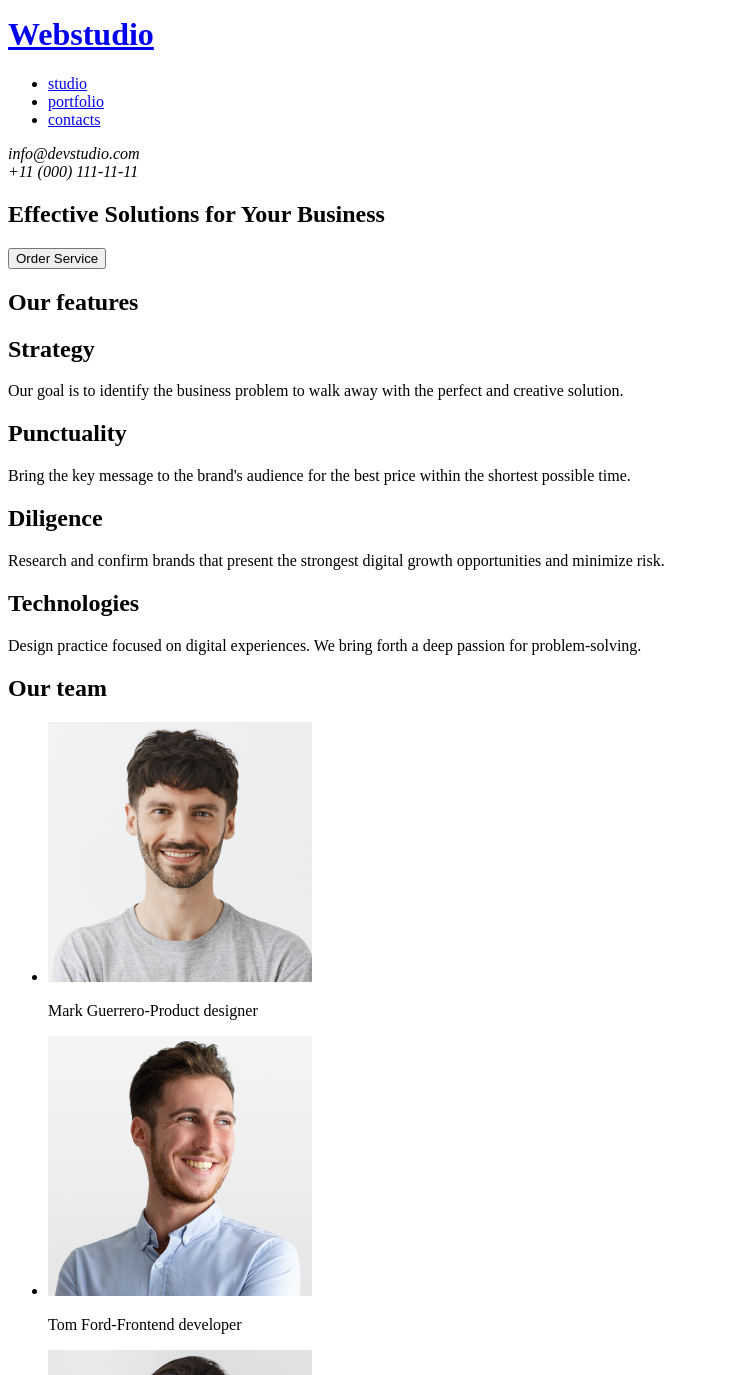
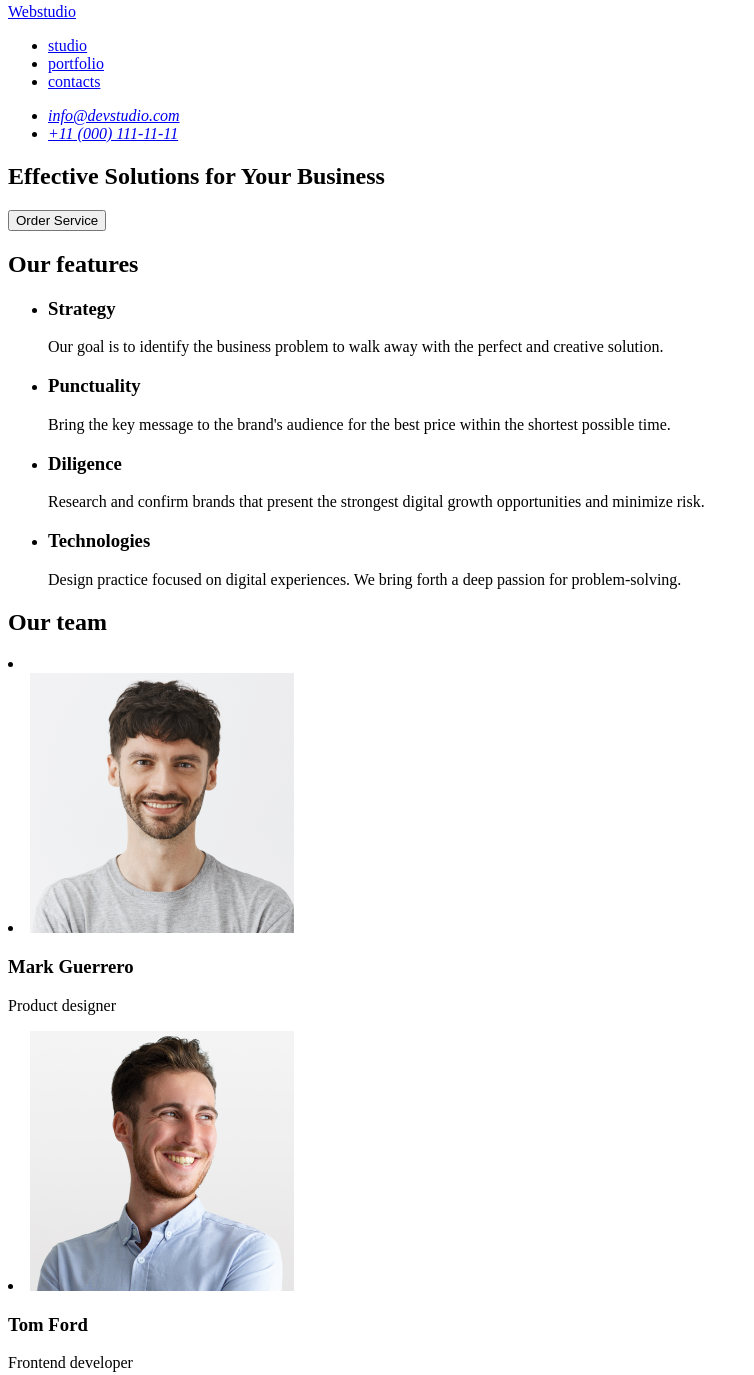
Before and after one commit to odabas-yaren/PROJECTS, a plain HTML site: page index.html in a window 1280 px wide. Shown: the part 5-1380 px from the top of the page, without its empty margins (0-754 px from the left). Drawn offline with Linux system fonts and the light colour scheme.

Commit message:
son değişiklikler

```diff
--- a/index.html
+++ b/index.html
@@ -7,24 +7,20 @@
   </head>
   <body>
     <header>
-      <h1>
+      <nav>
         <a href="index.html"> Webstudio </a>
-      </h1>
-      <nav>
         <ul>
-          <li>
-            <a href="a">studio </a>
-          </li>
-          <li>
-            <a href="a"> portfolio </a>
-          </li>
-          <li>
-            <a href="a">contacts </a>
-          </li>
+          <li><a href="a">studio </a></li>
+          <li><a href="a"> portfolio </a></li>
+          <li><a href="a">contacts </a></li>
         </ul>
       </nav>
-      <address>info@devstudio.com</address>
-      <address>+11 (000) 111-11-11</address>
+      <address>
+        <ul>
+          <li><a href="mailto:info@devstudio.com">info@devstudio.com</a></li>
+          <li><a href="tel:+110001111111">+11 (000) 111-11-11</a></li>
+        </ul>
+      </address>
     </header>
     <main>
       <section id="ana-giriş-sayfası">
@@ -33,44 +29,67 @@
       </section>
 
       <section id="metin-ve-açıklamalar-kısmı">
-        <h1>Our features</h1>
-        <h2>Strategy</h2>
+        <h2>Our features</h2>
+        <ul>
+          <li>
+            <h3>Strategy</h3>
             <p>
               Our goal is to identify the business problem to walk away with the
               perfect and creative solution.
             </p>
-        <h2>Punctuality</h2>
+          </li>
+          <li>
+            <h3>Punctuality</h3>
             <p>
               Bring the key message to the brand's audience for the best price
               within the shortest possible time.
             </p>
-        <h2>Diligence</h2>
+          </li>
+          <li>
+            <h3>Diligence</h3>
             <p>
-          Research and confirm brands that present the strongest digital growth
-          opportunities and minimize risk.
+              Research and confirm brands that present the strongest digital
+              growth opportunities and minimize risk.
             </p>
-        <h2>Technologies</h2>
+          </li>
+          <li>
+            <h3>Technologies</h3>
             <p>
-          Design practice focused on digital experiences. We bring forth a deep
-          passion for problem-solving.
+              Design practice focused on digital experiences. We bring forth a
+              deep passion for problem-solving.
             </p>
-        <h1>Our team</h1>
-        <ul>
-          <li><img src="images/img.png" alt="man worker" /></li>
-          <p>Mark Guerrero-Product designer</p>
-          <li><img src="images/img-2.png" alt="man worker" /></li>
-          <p>Tom Ford-Frontend developer</p>
-          <li><img src="images/img-1.png" alt="woman worker" /></li>
-          <p>Camilla Darcia-Marketing</p>
-          <li><img src="images/img-3.png" alt="man worker" /></li>
-          <p>Daniel Wilson-UI designer</p>
+          </li>
+        </ul>
+      </section>
+
+      <section id="ekibi-fotoğraflarla-tanıtma">
+        <h2>Our team</h2>
+        <li>
+          <li>
+            <img src="images/img.png" alt="man worker" width="264" />
+            <h3>Mark Guerrero</h3>
+            <p>Product designer</p>
+          </li>
+          <li>
+            <img src="images/img-2.png" alt="man worker" width="264" />
+            <h3>Tom Ford</h3>
+            <p>Frontend developer</p>
+          </li>
+          <li>
+            <img src="images/img-1.png" alt="woman worker" width="264" />
+            <h3>Camilla Darcia</h3>
+            <p>Marketing</p>
+          </li>
+          <li>
+            <img src="images/img-3.png" alt="man worker" width="264"/>
+            <h3>Daniel Wilson</h3>
+            <p>UI designer</p>
+          </li>
         </ul>
       </section>
     </main>
     <footer>
-      <h3>
       <a href="index.html"> Webstudio </a>
-      </h3>
       <p>
         Web studio Increase the flow of customers and sales for your business
         with digital marketing & growth solutions.
```
Lines whose indentation alone changed are shown as unchanged.
